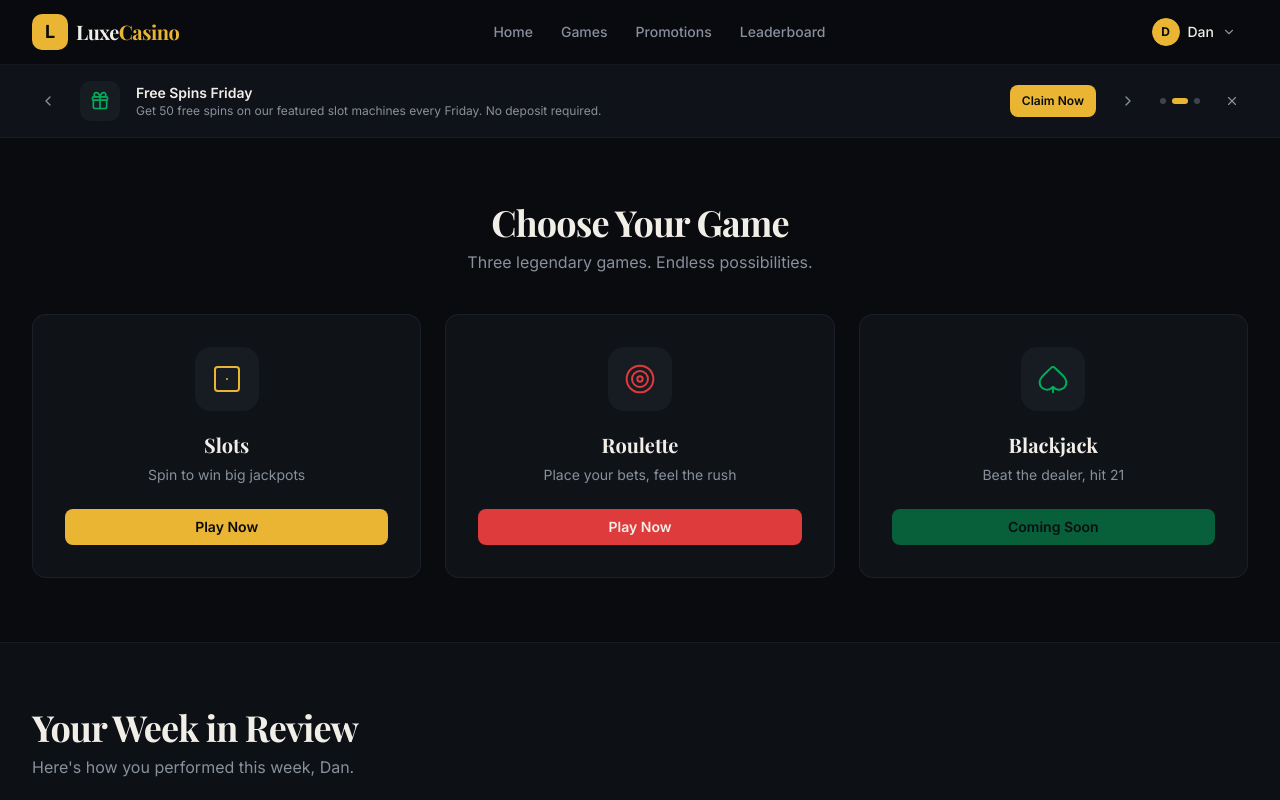
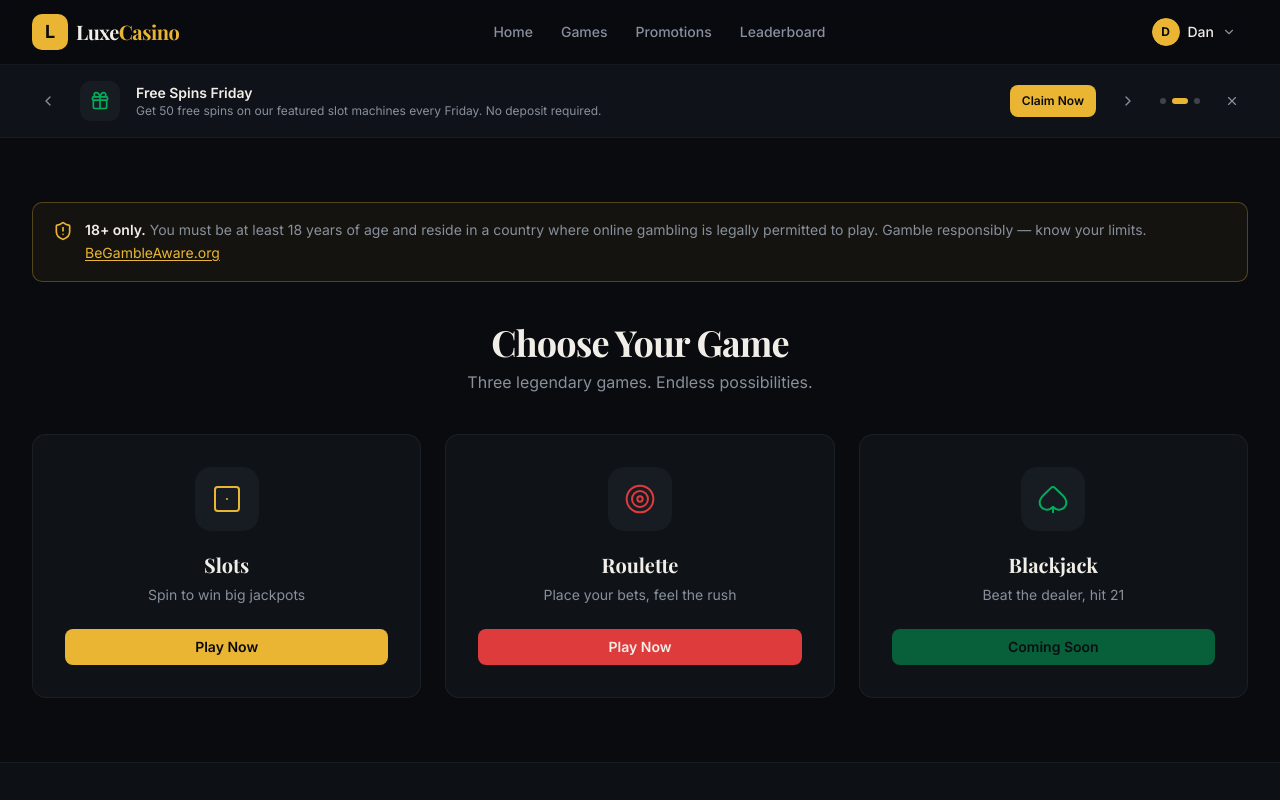
Before and after one commit to codepanda-ai/v0-casino-game, a Next.js app: page / in a window 1280 px wide. Shown: the top 800 px of the page. Built offline with nearby package versions, Linux system fonts and the light colour scheme; a web font is replaced by a local one.

Commit message:
feat: add informational banner in game-selection
Introduce dismissible banner above game heading with casino theme and responsible gambling link.

Co-authored-by: CodePanda AI <2313868+codepanda-ai@users.noreply.github.com>

```diff
--- a/components/game-selection.tsx
+++ b/components/game-selection.tsx
@@ -1,7 +1,7 @@
 "use client"
 
 import Link from "next/link"
-import { Dice1, Target, Spade } from "lucide-react"
+import { Dice1, Target, Spade, ShieldAlert } from "lucide-react"
 import { Button } from "@/components/ui/button"
 
 const games = [
@@ -40,6 +40,22 @@ const games = [
 export function GameSelection() {
   return (
     <section id="games" className="mx-auto max-w-7xl px-4 py-16 lg:px-8">
+      {/* Responsible gambling banner */}
+      <div className="mb-10 flex items-start gap-3 rounded-lg border border-primary/30 bg-primary/5 px-5 py-4 text-sm">
+        <ShieldAlert className="mt-0.5 size-5 shrink-0 text-primary" />
+        <p className="leading-relaxed text-muted-foreground">
+          <span className="font-semibold text-foreground">18+ only.</span> You must be at least 18 years of age and reside in a country where online gambling is legally permitted to play. Gamble responsibly &mdash; know your limits.{" "}
+          <a
+            href="https://www.begambleaware.org"
+            target="_blank"
+            rel="noopener noreferrer"
+            className="text-primary underline underline-offset-2 hover:text-primary/80"
+          >
+            BeGambleAware.org
+          </a>
+        </p>
+      </div>
+
       <div className="mb-10 text-center">
         <h2 className="font-serif text-3xl font-bold tracking-tight text-foreground lg:text-4xl">
           Choose Your Game
```
